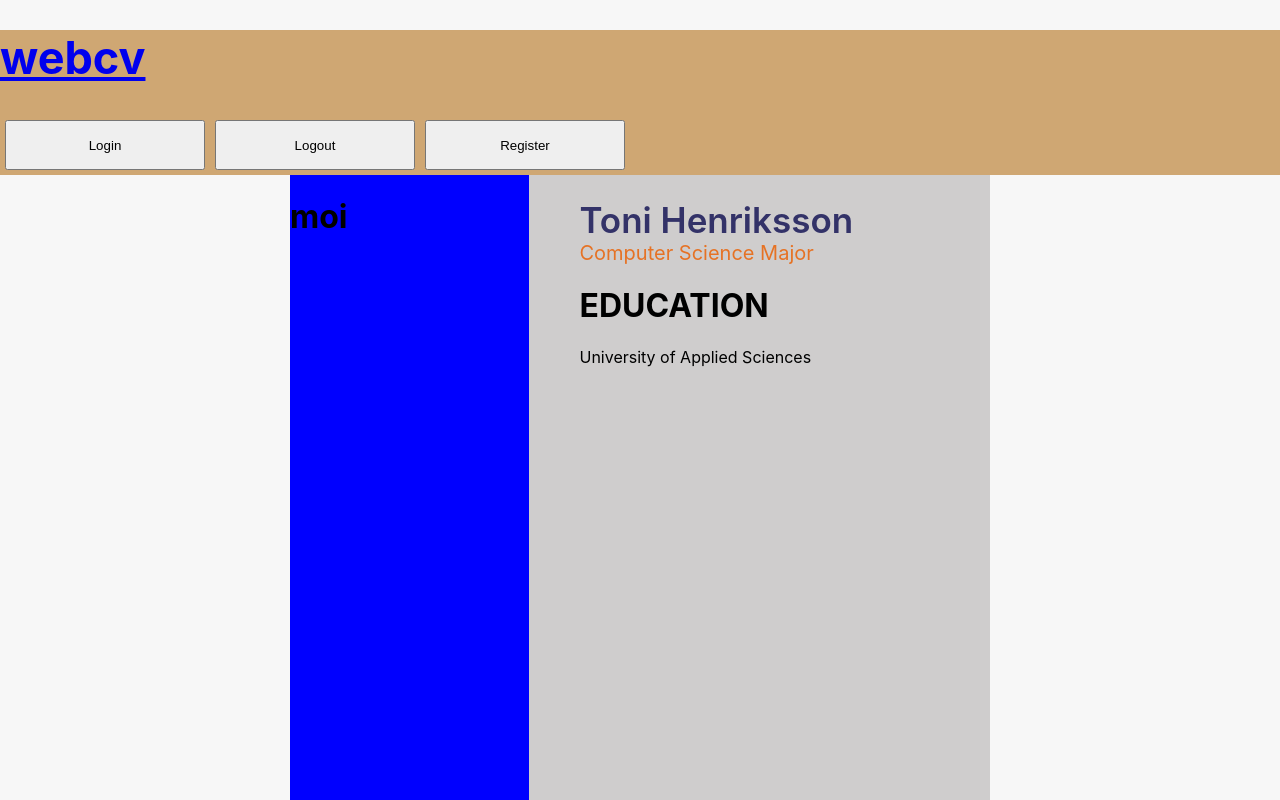
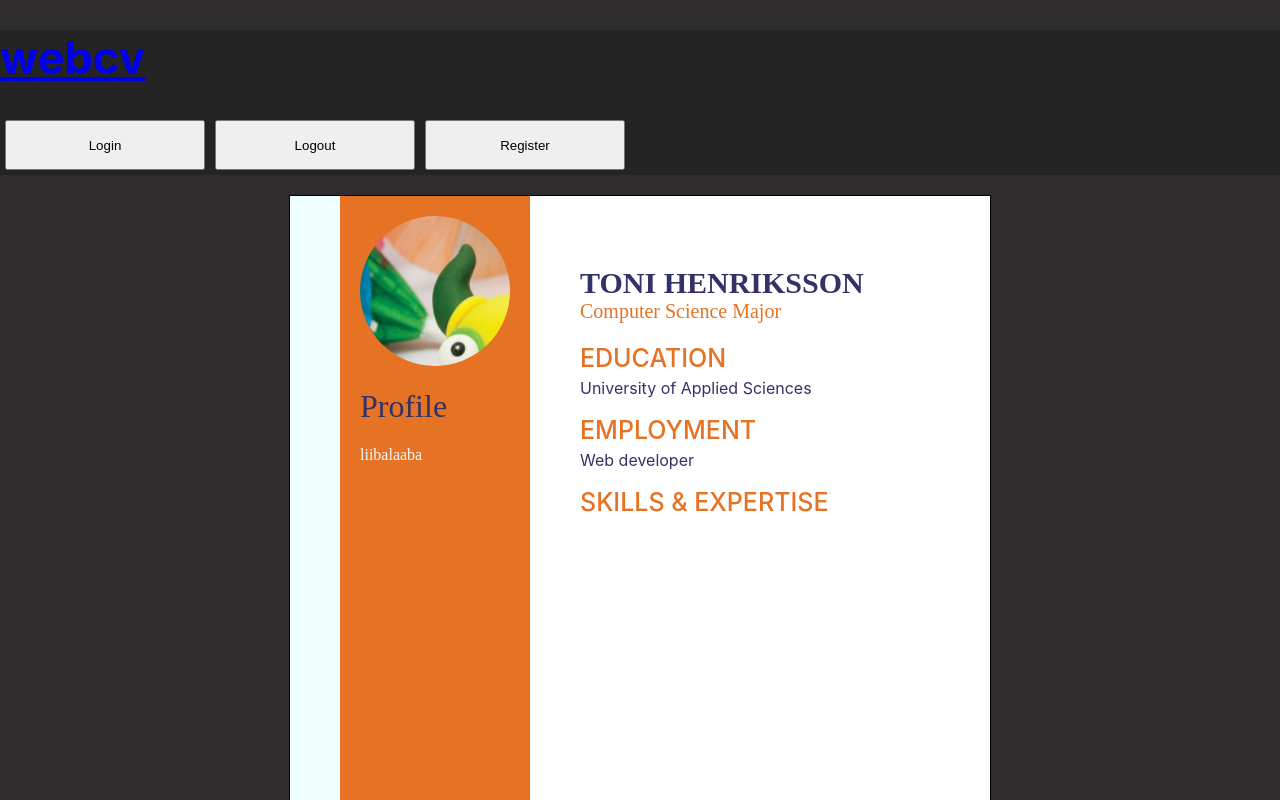
Before and after one commit to Toni-Henriksson/webcv, a React (Create React App) app: page /profile in a window 1280 px wide. Shown: the top 800 px of the page. Built offline with nearby package versions, Linux system fonts and the light colour scheme; no server answers.

Commit message:
working on resume ui templates

```diff
--- a/src/components/ResumeTemplate.js
+++ b/src/components/ResumeTemplate.js
@@ -4,22 +4,32 @@ import '../css/components/resumetemplate.css';
 
 const ResumeTemplate = () => {
 
-    const [name, setName] = useState("Toni Henriksson");
+    const [name, setName] = useState("TONI HENRIKSSON");
     const [title, setTitle] = useState("Computer Science Major");
     const [education, setEducation] = useState("University of Applied Sciences");
+    const [jobs, setJobs] = useState("Web developer");
 
+    const profileImage = require('../images/claymonster.png');
 
 
     return (
         <div className="resume-template-container">
             <div className="resume-left-part">
-                <h1>moi</h1>
+                <div className="profile-pic-container">
+                    <img src={profileImage} className="profile-pic"></img>
+                    <p>moi</p>
+                </div>
+            <h1 className="resume-left-h1">Profile</h1>
+            <p className="resume-left-p">liibalaaba</p>
             </div>
             <div className="resume-right-part">
                 <h1 className="resume-right-part-name">{name}</h1>
                 <p className="resume-right-part-title">{title}</p>
-                <h1>EDUCATION</h1>
-                <p>{education}</p>
+                <h1 className="resume-h1">EDUCATION</h1>
+                <p className="resume-p">{education}</p>
+                <h1 className="resume-h1">EMPLOYMENT</h1>
+                <p className="resume-p">{jobs}</p>
+                <h1 className="resume-h1">SKILLS & EXPERTISE</h1>
             </div>
         </div>
     );
--- a/src/css/App.css
+++ b/src/css/App.css
@@ -1,4 +1,4 @@
 
 body{
-  background-color: #f7f7f7;
+  background-color: #2e2c2c;
 }
--- a/src/css/components/NavigationBar.css
+++ b/src/css/components/NavigationBar.css
@@ -1,6 +1,7 @@
 .nav-wrapper{
-    background-color: rgb(207, 167, 115);
+    background-color: #252424;
     flex-direction: row;
+    margin-top: 0%;
 }
 .nav-header{
     font-size: 45px;
--- a/src/css/components/resumetemplate.css
+++ b/src/css/components/resumetemplate.css
@@ -2,28 +2,63 @@
     display: flex;
     flex-direction: row;
     height: 100%;
+    overflow: hidden;
 }
 .resume-left-part{
-    background-color: blue;
-    width: 35%;
+    background-color: rgb(230, 114, 36);
+    width: 150px;
     height: 100%;
+    margin-left: 50px;
+    padding-left: 20px;
+    padding-right: 20px;
+
 }
 .resume-right-part{
     width: 60%;
-    background-color: rgb(207, 205, 205);
+    background-color: rgb(255, 255, 255);
     height: 100%;
     padding-left: 50px;
-
+    padding-top: 50px;
 }
 .resume-right-part-name{
-    font-size: 35px;
+    font-size: 30px;
     color: rgb(51, 50, 104);
     font-weight: 600;
     margin-bottom: 0%;
+    font-family: cursive;
 }
 .resume-right-part-title{
     font-size: 20px;
+    font-family: cursive;
     color: rgb(230, 114, 36);
     font-weight: 400;
     margin-top: 0;
 }
+.resume-h1{
+    font-size: 25px;
+    font-weight: 500;
+    color: rgb(230, 114, 36);
+    margin-bottom: 0;
+}
+.resume-p{
+    margin-top: 5px;
+    color: rgb(51, 50, 104);
+}
+.profile-pic-container{
+    height: 150px;
+    width: 150px;
+    background-color: rgb(255, 255, 255);
+    border-radius: 200px;
+    margin: auto;
+    margin-top: 20px;
+    overflow: hidden;
+}
+.resume-left-h1{
+    color: rgb(51, 50, 104);
+    font-weight: 500;
+    font-family: cursive;
+}
+.resume-left-p{
+    color: aliceblue;
+    font-family: cursive;
+}
--- a/src/css/screens/profile.css
+++ b/src/css/screens/profile.css
@@ -3,5 +3,8 @@
     margin: auto;
     width:700px;
     height: 800px;
-    background-color: blueviolet;
+    border-style: solid;
+    border-width: 1px;
+    margin-top: 20px;
+    background-color: azure;
 }
```
Also changed, not shown: src/images/claymonster.png (added).
